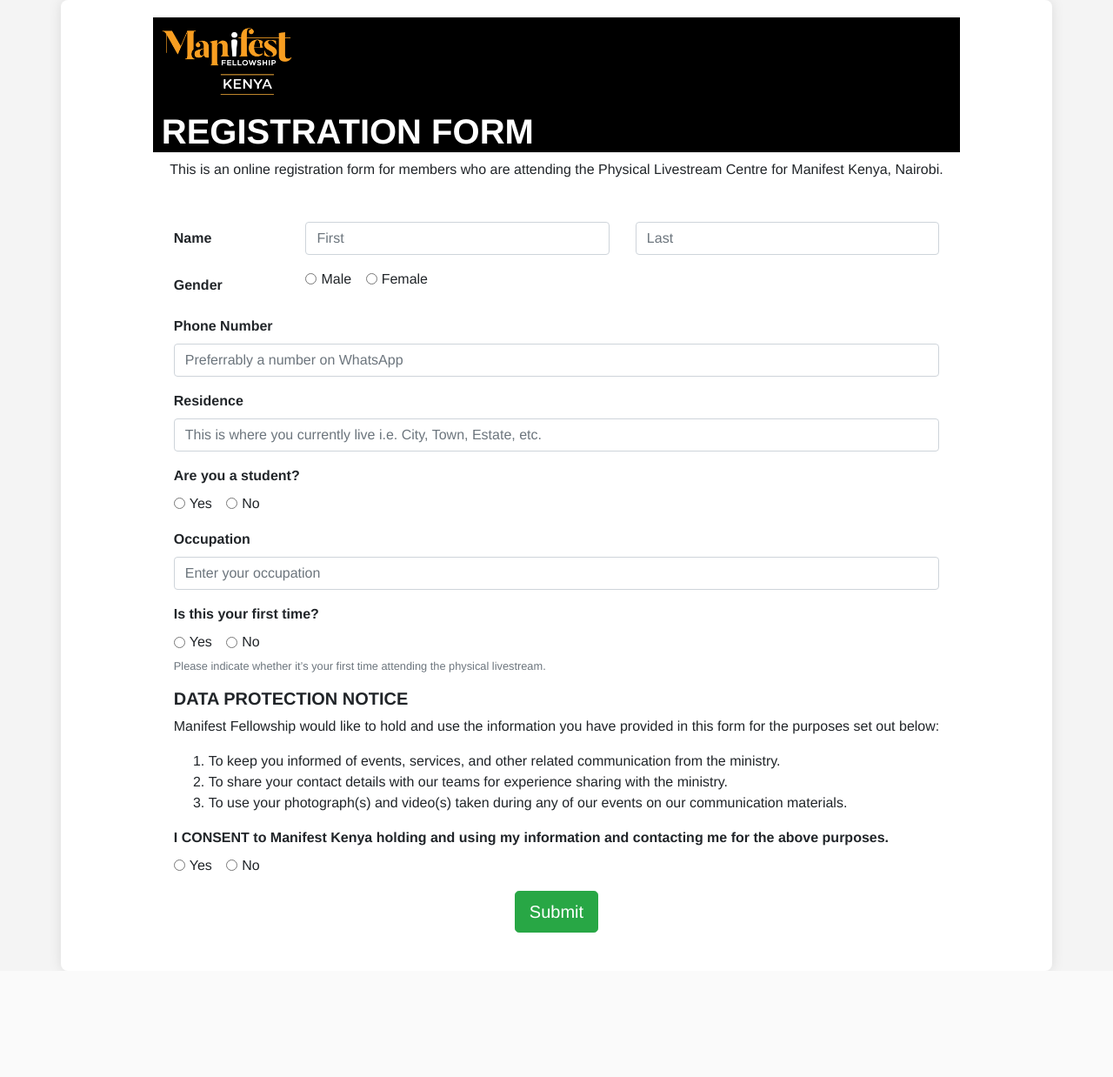
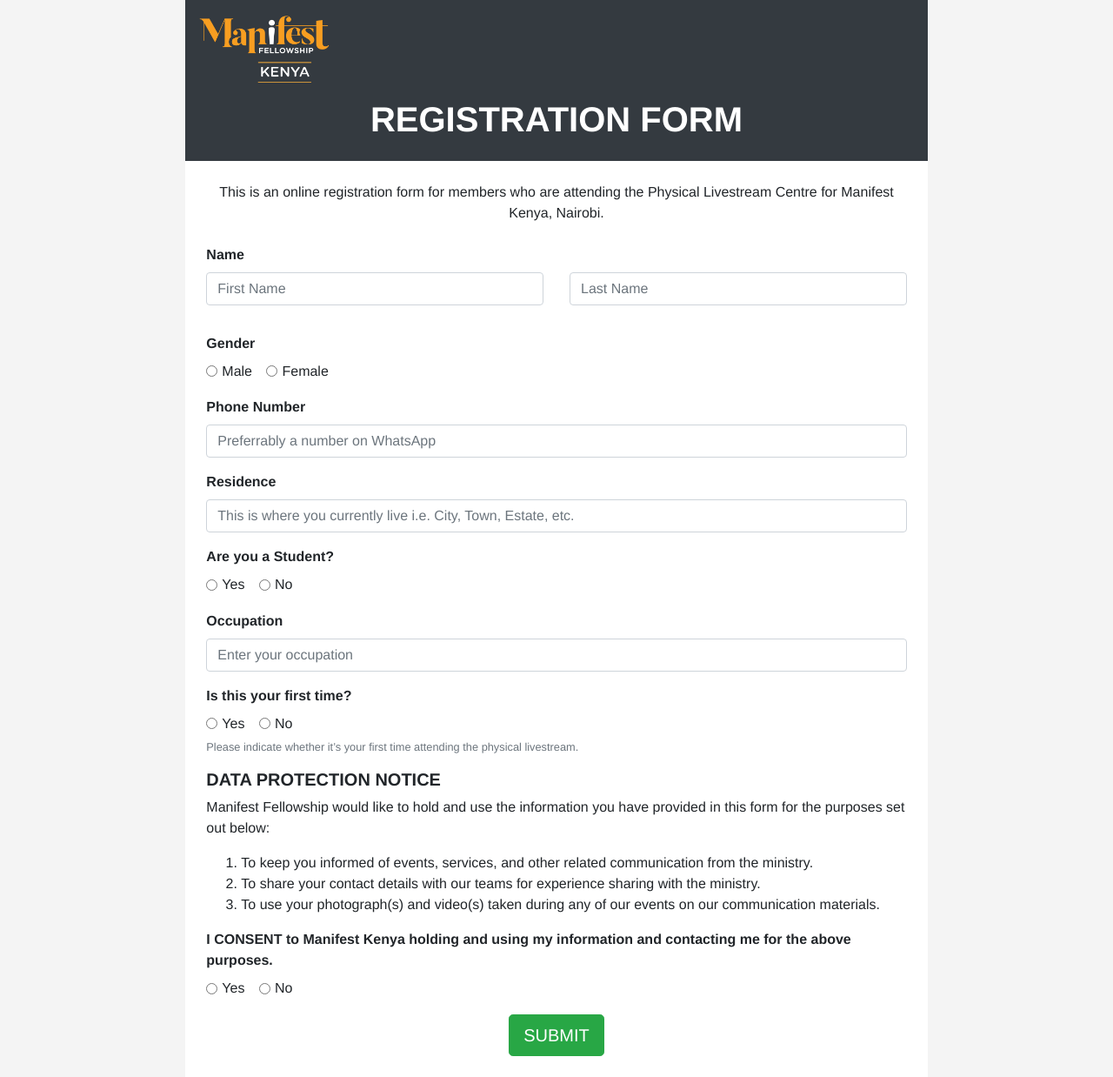
Before and after one commit to am-derrick/church_reg, a Django app: page /members/register/ in a window 1280 px wide. Shown: the whole page at 87% size. Before the commit the page ends 1116 px from the top, so only its background shows below. Run offline with Django 5.2, Linux system fonts and the light colour scheme; some libraries are stand-ins or nearby versions.

Commit message:
refactor: template to use Django forms and Jinja templating

```diff
--- a/static/scripts/form_handler.js
+++ b/static/scripts/form_handler.js
@@ -1,17 +1,20 @@
 document.addEventListener('DOMContentLoaded', function() {
-    const studentYes = document.getElementById('student_yes');
-    const studentNo = document.getElementById('student_no');
-    const additionalFields = document.getElementById('additionalFields');
+    const isStudentField = document.querySelector('input[name="is_student"][value="Yes"]');
+    const studentFields = document.getElementById('studentFields');
     const occupationField = document.getElementById('occupationField');
 
-    // Add event listeners to the radio buttons
-    studentYes.addEventListener('click', function() {
-        additionalFields.style.display = 'block'; // Show the additional fields when "Yes" is selected
-        occupationField.style.display = 'none'; // Hide occupation when "Yes" is selected
+    function toggleFields() {
+        if (isStudentField.checked) {
+            studentFields.style.display = 'block';
+            occupationField.style.display = 'none';
+        } else {
+            studentFields.style.display = 'none';
+            occupationField.style.display = 'block';
+        }
+    }
+
+    document.querySelectorAll('input[name="is_student"]').forEach(radio => {
+        radio.addEventListener('change', toggleFields);
     });
-
-    studentNo.addEventListener('click', function() {
-        additionalFields.style.display = 'none'; // Hide the additional fields when "No" is selected
-        occupationField.style.display = 'block'; // Show occupation when "No" is selected
-    });
+    toggleFields();
 });
--- a/templates/registration.html
+++ b/templates/registration.html
@@ -1,116 +1,119 @@
 {% extends "base.html" %}
+{% load crispy_forms_tags %}
 
 {% block title %}Registration Form{% endblock %}
 
 {% block content %}
 {% load static %}
-<div class="container">
-    <div class="row justify-content-center">
-        <div class="col-lg">
-            <div style="background-color: black; color: white; padding-top: 10px; padding-left: 10px;">
+<div class="container-fluid p-0">
+    <div class="row no-gutters">
+        <div class="col-lg-8 offset-lg-2">
+            <div class="bg-dark text-white p-3">
                 <img src="{% static 'images/logo-01.png' %}" alt="Manifest Fellowship Kenya Logo" class="img-fluid" width="150">
-                <h1 class="mt-3 font-weight-bold">REGISTRATION FORM</h1>
+                <h1 class="mt-3 font-weight-bold text-center">REGISTRATION FORM</h1>
             </div>
-            <p class="text-center mb-4 m">
+            <div class="bg-white p-4">
+                <p class="text-center mb-4">
                     This is an online registration form for members who are attending the
                     Physical Livestream Centre for Manifest Kenya, Nairobi.
                 </p>
 
-            <form action="/" method="post" class="p-4">
+                <form method="post" class="needs-validation" novalidate>
                     {% csrf_token %}
+
                     <!-- Name Section -->
-                <div class="form-group row">
-                    <label for="first_name" class="col-sm-2 col-form-label font-weight-bold">Name</label>
-                    <div class="col-sm-5">
-                        <input type="text" id="first_name" name="first_name" class="form-control" placeholder="First" required>
+                    <div class="form-group">
+                        <label class="font-weight-bold">Name</label>
+                        <div class="row">
+                            <div class="col-md-6">
+                                {{ form.first_name|as_crispy_field }}
                             </div>
-                    <div class="col-sm-5">
-                        <input type="text" id="last_name" name="last_name" class="form-control" placeholder="Last" required>
+                            <div class="col-md-6">
+                                {{ form.last_name|as_crispy_field }}
+                            </div>
                         </div>
                     </div>
 
                     <!-- Gender Section -->
-                <div class="form-group row">
-                    <label for="gender" class="col-sm-2 col-form-label font-weight-bold">Gender</label>
-                    <div class="col-sm-5">
+                    <div class="form-group">
+                        <label class="font-weight-bold">Gender</label>
+                        <div>
+                            {% for radio in form.gender %}
                                 <div class="form-check form-check-inline">
-                            <input class="form-check-input" type="radio" name="gender" id="male" value="male" required>
-                            <label class="form-check-label" for="male">Male</label>
+                                    {{ radio.tag }}
+                                    <label class="form-check-label" for="{{ radio.id_for_label }}">
+                                        {{ radio.choice_label }}
+                                    </label>
                                 </div>
-                        <div class="form-check form-check-inline">
-                            <input class="form-check-input" type="radio" name="gender" id="female" value="female">
-                            <label class="form-check-label" for="female">Female</label>
+                            {% endfor %}
                         </div>
-                    </div>
+
                     </div>
 
                     <!-- Phone Section -->
                     <div class="form-group">
-                    <label for="phone_number" class="font-weight-bold">Phone Number</label>
-                    <input type="text" id="phone_number" name="phone_number" class="form-control" placeholder="Preferrably a number on WhatsApp" required>
+                        <label class="font-weight-bold">Phone Number</label>
+                        {{ form.phone_number|as_crispy_field }}
                     </div>
 
                     <!-- Residence -->
                     <div class="form-group">
-                    <label for="residence" class="font-weight-bold">Residence</label>
-                    <input type="text" id="residence" name="residence" class="form-control" placeholder="This is where you currently live i.e. City, Town, Estate, etc." required>
+                        <label class="font-weight-bold">Residence</label>
+                        {{ form.residence|as_crispy_field }}
                     </div>
 
                     <!-- Student Status -->
                     <div class="form-group">
-                    <label class="font-weight-bold">Are you a student?</label>
+                        <label class="font-weight-bold">Are you a Student?</label>
                         <div>
+                            {% for radio in form.is_student %}
                                 <div class="form-check form-check-inline">
-                                    <input class="form-check-input" type="radio" name="student" id="student_yes" value="yes" required>
-                                    <label class="form-check-label" for="student_yes">Yes</label>
+                                    {{ radio.tag }}
+                                    <label class="form-check-label" for="{{ radio.id_for_label }}">
+                                        {{ radio.choice_label }}
+                                    </label>
                                 </div>
-                            <div class="form-check form-check-inline">
-                                <input class="form-check-input" type="radio" name="student" id="student_no" value="no" required>
-                                <label class="form-check-label" for="student_no">No</label>
-                            </div>
+                            {% endfor %}
                         </div>
                     </div>
 
                     <!-- Additional fields, hidden initially -->
-                <div id="additionalFields" style="display: none;">
+                    <div id="studentFields" style="display: none;">
                         <div class="form-group">
-                        <label class="font-weight-bold">Institution Information</label>
-                                <div class="row">
-                                            <div class="col-md-6">
-                                                <label for="institute" class="font-weight-bold">Name of Institution *</label>
-                                                <input type="text" class="form-control" id="institute" name="institute" placeholder="Enter your institute" required>
+                            <label class="font-weight-bold">Name of Institution</label>
+                            {{ form.institution_name|as_crispy_field }}
                         </div>
-                                    <div class="col-md-6">
-                                        <label for="location" class="font-weight-bold">Location of Institution *</label>
-                                        <input type="text" class="form-control" id="location" name="location" placeholder="Enter institute location" required>
+                        <div class="form-group">
+                            <label class="font-weight-bold">Location of Institution</label>
+                            {{ form.institution_location|as_crispy_field }}
                         </div>
                     </div>
+
+                    <!-- Occupation -->
+                    <div id="occupationField">
+                        <div class="form-group">
+                            <label class="font-weight-bold">Occupation</label>
+                            {{ form.occupation|as_crispy_field }}
                         </div>
                     </div>
-                <div id="occupationField">
-                    <div class="form-group">
-                        <label class="font-weight-bold" for="occupation">Occupation</label>
-                        <input type="text" class="form-control" id="occupation" name="occupation" placeholder="Enter your occupation">
-                    </div>
-                </div>
-                <script src="{% static 'scripts/form_handler.js' %}"></script>
+
                     <!-- First Timer -->
                     <div class="form-group">
                         <label class="font-weight-bold">Is this your first time?</label>
                             <div>
+                                {% for radio in form.is_first_time %}
                                     <div class="form-check form-check-inline">
-                            <input class="form-check-input" type="radio" name="first_time" id="first_time_yes" value="yes" required>
-                            <label class="form-check-label" for="first_time_yes">Yes</label>
+                                        {{ radio.tag }}
+                                        <label class="form-check-label" for="{{ radio.id_for_label }}">
+                                            {{ radio.choice_label }}
+                                        </label>
                                     </div>
-                        <div class="form-check form-check-inline">
-                            <input class="form-check-input" type="radio" name="first_time" id="first_time_no" value="no">
-                            <label class="form-check-label" for="first_time_no">No</label>
-                        </div>
+                                {% endfor %}
                             </div>
                         <small class="form-text text-muted">Please indicate whether it’s your first time attending the physical livestream.</small>
                     </div>
 
-                <!-- Data Protection Notice -->
+                    <!-- Data Protection Notice & Consent -->
                     <div class="form-group">
                         <h5 class="font-weight-bold">DATA PROTECTION NOTICE</h5>
                         <p>
@@ -121,29 +124,33 @@
                             <li>To share your contact details with our teams for experience sharing with the ministry.</li>
                             <li>To use your photograph(s) and video(s) taken during any of our events on our communication materials.</li>
                         </ol>
-
+                        <div class="form-group">
                             <label class="font-weight-bold">
                                 I CONSENT to Manifest Kenya holding and using my information and contacting me for the above purposes.
                             </label>
                                 <div>
+                                    {% for radio in form.consent %}
                                         <div class="form-check form-check-inline">
-                            <input class="form-check-input" type="radio" name="consent" id="consent_yes" value="yes" required>
-                            <label class="form-check-label" for="consent_yes">Yes</label>
+                                            {{ radio.tag }}
+                                            <label class="form-check-label" for="{{ radio.id_for_label }}">
+                                                {{ radio.choice_label }}
+                                            </label>
                                         </div>
-                        <div class="form-check form-check-inline">
-                            <input class="form-check-input" type="radio" name="consent" id="consent_no" value="no">
-                            <label class="form-check-label" for="consent_no">No</label>
+                                    {% endfor %}
                                 </div>
                         </div>
                     </div>
 
                     <!-- Submit Button -->
                     <div class="text-center">
-                    <button type="submit" class="btn btn-success btn-lg">Submit</button>
+                        <button type="submit" class="btn btn-success btn-lg">SUBMIT</button>
                     </div>
                 </form>
             </div>
         </div>
     </div>
+</div>
+
+<script src="{% static 'scripts/form_handler.js' %}"></script>
 
 {% endblock %}
```
Lines whose indentation alone changed are shown as unchanged.
